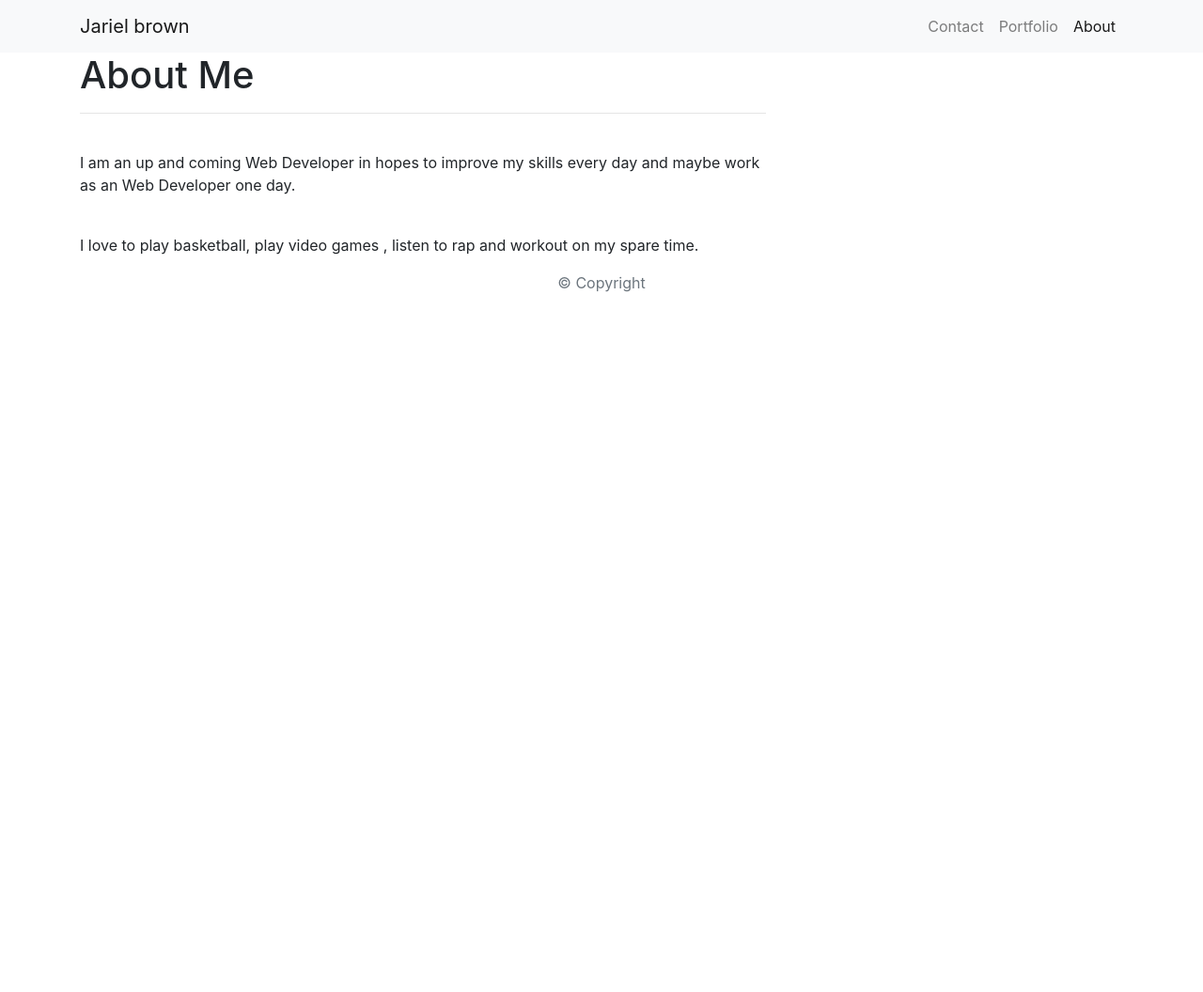
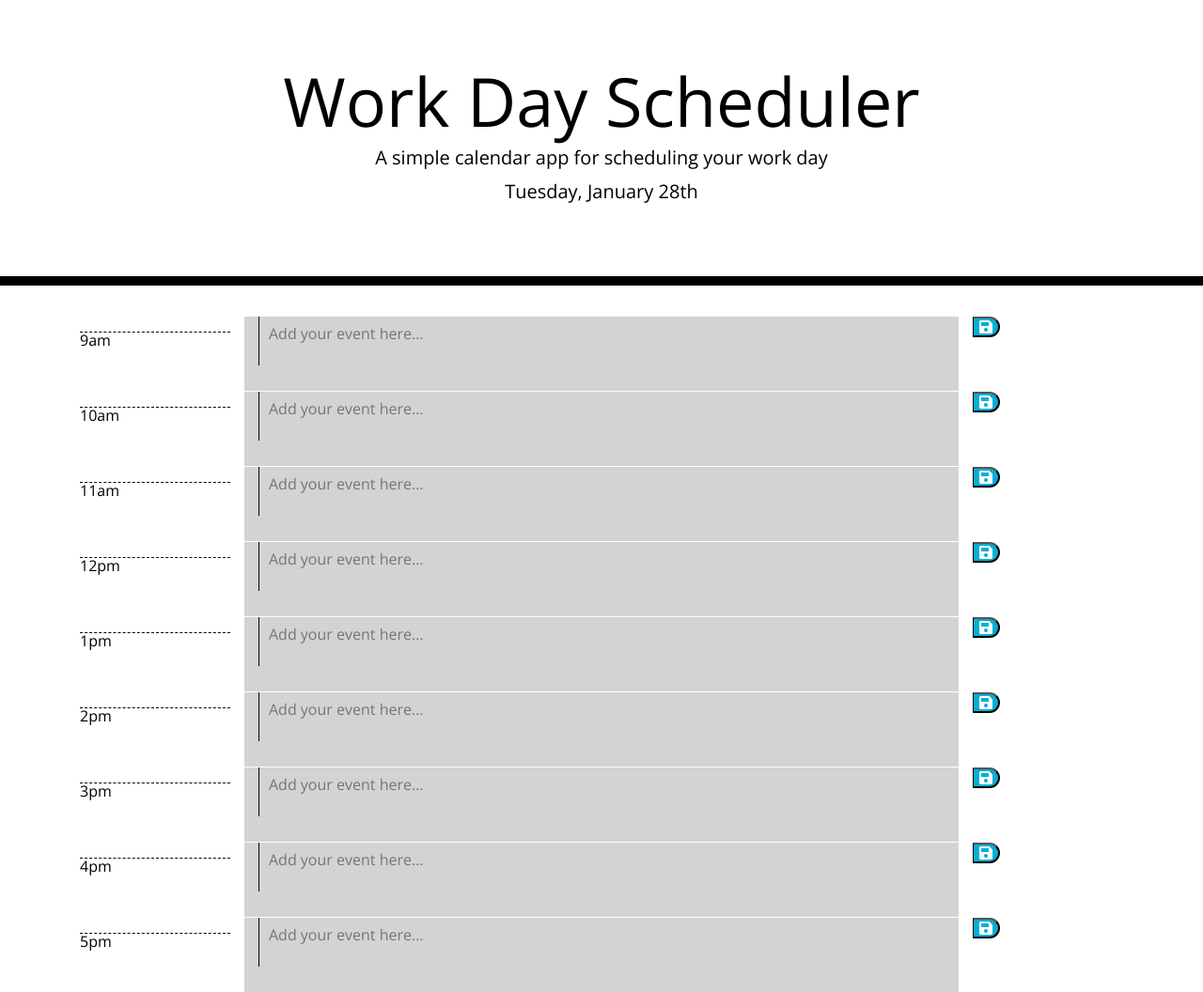
Before and after one commit to Jarielbrown/homework, a plain HTML site: page index.html in a window 1280 px wide. Shown: the whole page at 94% size. Before the commit the page ends 800 px from the top, so only its background shows below. Drawn offline with nearby package versions, Linux system fonts and the light colour scheme.

Commit message:
Add files via upload

```diff
--- a/index.html
+++ b/index.html
@@ -1,84 +1,42 @@
 <!DOCTYPE html>
-<html lang="en-us">
-
+<html lang="en">
   <head>
-
-  <meta charset="UTF-8">
-  <meta name="viewport" content="width=device-width, initial-scale=1.0">
-  <meta http-equiv="X-UA-Compatible" content="ie=edge">
-
-  <title>Bootstrap Basic Portfolio</title>
-
-  <!-- Boostrap Stylesheet -->
-  <link rel="stylesheet" href="https://maxcdn.bootstrapcdn.com/bootstrap/4.0.0/css/bootstrap.min.css">
-
-  <!-- Our own CSS stylesheet -->
-  <link rel="stylesheet" href="assets/css/styles.css" media="screen">
-
+    <meta charset="UTF-8" />
+    <meta name="viewport" content="width=device-width, initial-scale=1.0" />
+    <meta http-equiv="X-UA-Compatible" content="ie=edge" />
+    <script
+    src="https://code.jquery.com/jquery-3.4.1.min.js"
+    integrity="sha256-CSXorXvZcTkaix6Yvo6HppcZGetbYMGWSFlBw8HfCJo="
+    crossorigin="anonymous"></script>
+    <link
+      rel="stylesheet"
+      href="https://stackpath.bootstrapcdn.com/bootstrap/4.3.1/css/bootstrap.min.css"
+    />
+    <link
+      rel="stylesheet"
+      href="https://use.fontawesome.com/releases/v5.8.1/css/all.css"
+      integrity="sha384-50oBUHEmvpQ+1lW4y57PTFmhCaXp0ML5d60M1M7uH2+nqUivzIebhndOJK28anvf"
+      crossorigin="anonymous"
+    />
+    <link
+      href="https://fonts.googleapis.com/css?family=Open+Sans&display=swap"
+      rel="stylesheet"
+    />
+    <link rel="stylesheet" href="style.css" />
+    <title>Work Day Scheduler</title>
   </head>
 
   <body>
-  <nav class="navbar navbar-expand-lg navbar-light bg-light">
+    <header class="jumbotron">
+      <h1 class="display-3">Work Day Scheduler</h1>
+      <p class="lead">A simple calendar app for scheduling your work day</p>
+      <p id="currentDay" class="lead"></p>
+    </header>
     <div class="container">
-      <!-- Brand and toggle get grouped for better mobile display -->
-      <a class="navbar-brand" href="index.html" id="logo">Jariel brown</a>
-      <button class="navbar-toggler" type="button" data-toggle="collapse" data-target="#navbarTogglerDemo01"
-        aria-controls="navbarTogglerDemo01" aria-expanded="false" aria-label="Toggle navigation">
-        <span class="navbar-toggler-icon"></span>
-      </button>
-      <!-- Collect the nav links, forms, and other content for toggling -->
-      <div class="collapse navbar-collapse" id="navbarTogglerDemo01">
-        <ul class="navbar-nav ml-auto mt-2 mt-lg-0">
-          <li class="nav-item">
-            <a class="nav-link" href="contact.html">Contact</a>
-          </li>
-          <li class="nav-item">
-            <a class="nav-link" href="portfolio.html">Portfolio</a>
-          </li>
-          <li class="nav-item active">
-            <a class="nav-link" href="index.html">About</a>
-          </li>
-        </ul>
     </div>
-      <!-- /.navbar-collapse -->
-    </div>
-    <!-- /.container -->
-  </nav>
-  <!-- End of navbar -->
 
-  <!-- Start of container -->
-  <main class="container">
-    <section class="row">
-      <div class="col-md-8">
-        <article class="block">
-          <h1 class="block-header">About Me</h1>
-          <hr />
-          <img src="assets/imgs/natebeach.jpeg" alt="" id="about-image" />
-          <p>I am an up and coming Web Developer in hopes to improve my skills every day and maybe work as an Web Developer one day.</p>
-          <br />
-          <p>I love to play basketball, play video games , listen to rap and workout on my spare time.
-          </p>
-        </article>
-      </div>
-    </section>
-  </main>
-  <!-- End of container -->
-
-  <!-- Start of footer -->
-  <footer class="footer">
-    <div class="two-toned-footer-color"></div>
-    <p class="text-muted text-muted-footer text-center">
-      &copy; Copyright
-    </p>
-  </footer>
-  <!-- End of footer -->
-
-  <!-- jQuery CDN -->
-  <script type="text/javascript" src="https://cdnjs.cloudflare.com/ajax/libs/jquery/3.2.1/jquery.min.js"></script>
-
-  <!-- Bootstrap CDN -->
-  <script src="https://maxcdn.bootstrapcdn.com/bootstrap/4.0.0/js/bootstrap.min.js"></script>
-
+    <script src="https://code.jquery.com/jquery-3.4.1.min.js"></script>
+    <script src="https://cdnjs.cloudflare.com/ajax/libs/moment.js/2.24.0/moment.min.js"></script>
+    <script src="script.dayplanner.js"></script>
   </body>
-
 </html>
--- /dev/null
+++ b/script.dayplanner.js
@@ -0,0 +1,64 @@
+function getLocalStorage(key) {
+    let value = localStorage.getItem(key);
+    if (value) {
+        $(`#text${key}`).text(value);
+    }
+}
+
+$( document ).ready(function() {
+    $("#currentDay").text(moment().format("dddd, MMMM Do"));
+    for (let i = 9; i < 18; i++) {
+
+        // create a row
+        var row = $(`<div data-time=${i} id='${i}' class="row">`);
+
+        // create a column
+        var col1 = $('<div class="col-sm-2"> <p class="hour">' + formatAMPM(i) + '</p>');
+
+        //create column 2
+        var col2 = $(`<div class="col-sm-8 past"><textarea id=text${i} class="description" placeholder="Add your event here..."></textarea>`);
+
+        //create column 3
+        var col3 = $(`<div class="col-sm-2"><button class="saveBtn" id=${i}><i class="fas fa-save"></i></button>`)
+
+        // append col to row
+        row.append(col1);
+        row.append(col2);
+        row.append(col3);
+
+        // last step add rows to container
+        $(".container").append(row);
+
+        getLocalStorage(i);
+    }
+
+    function formatAMPM(hours) {
+        var ampm = hours >= 12 ? 'pm' : 'am';
+        hours = hours % 12;
+        hours = hours ? hours : 12;
+        return hours + ampm;
+    }
+formatAMPM();
+
+function updateColors(){
+        var currentTime = new Date().getHours();
+        for (var i = 9; i < 18; i++) {
+        console.log(currentTime, $(`#${i}`).data("time"));
+         if ($(`#${i}`).data("time") == currentTime){
+            $(`#text${i}`).addClass( "present");
+        } else if (currentTime < $(`#${i}`).data("time")) {
+            $(`#text${i}`).addClass( "future");
+        }
+    }
+}
+
+setInterval(function() {
+    updateColors();
+}, 1000);
+
+var saveBtn = $('.saveBtn');
+saveBtn.on('click', function(){
+    let eventId = $(this).attr('id');
+    let eventText = $(this).parent().siblings().children('.description').val();
+    localStorage.setItem(eventId, eventText);
+});});
--- a/style.css
+++ b/style.css
@@ -1,12 +1,71 @@
-.container {
-    text-align: center;
-    margin: auto;
-    width: 900px;
+body {
+  font-family: 'Open Sans', sans-serif;
+  font-size: 16px;
+  line-height: 1;
+}
 
+textarea{
+  background: transparent;
+  border: none;
+  resize: none;
+  color: #000000;
+  border-left: 1px solid black;
+  padding: 10px;
+}
 
-    }
-    .btn {
-        background:red;
+.jumbotron {
+  text-align: center;
+  background-color: transparent;
+  color: black;
+  border-radius: 0;
+  border-bottom: 10px solid black;
+}
 
+.description{
+  white-space: pre-wrap;
+}
 
-    }
+.time-block{
+  text-align: center;
+  border-radius: 15px;
+}
+
+.row {
+  white-space: pre-wrap;
+  height: 80px;
+  border-top: 1px solid white;;
+}
+
+.hour {
+  background-color: #ffffff;
+  color: #000000;
+  border-top: 1px dashed #000000;
+}
+
+.past {
+  background-color: #d3d3d3;
+  color: white;
+}
+
+.present {
+  background-color: #ff6961;
+  color: white;
+}
+
+.future {
+  background-color: #77dd77;
+  color: white;
+}
+
+.saveBtn {
+  border-left: 1px solid black;
+  border-top-right-radius: 15px;
+  border-bottom-right-radius: 15px;
+  background-color: #06AED5;
+  color: white;
+}
+
+.saveBtn i:hover {
+  font-size: 20px;
+  transition: all .3s ease-in-out;
+}
```
Lines whose indentation alone changed are shown as unchanged.
